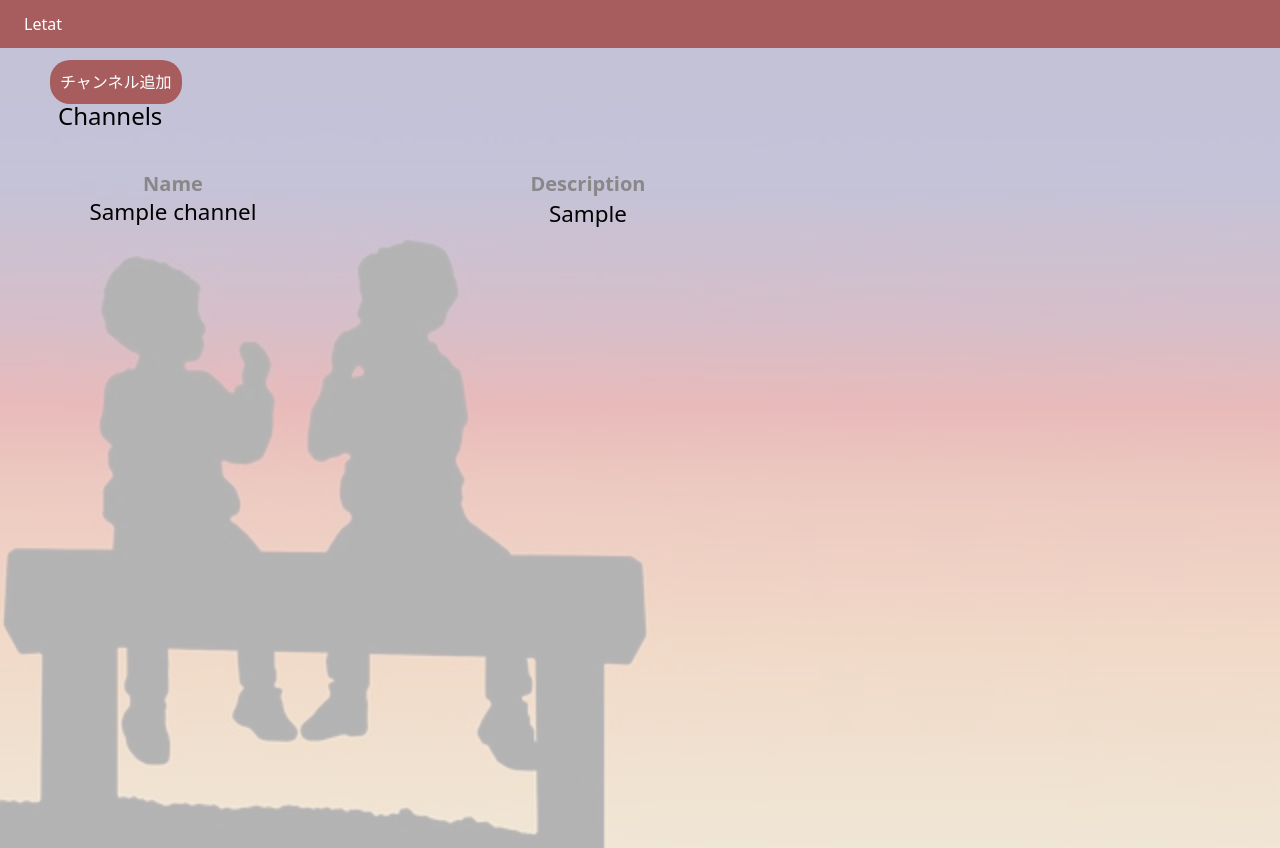
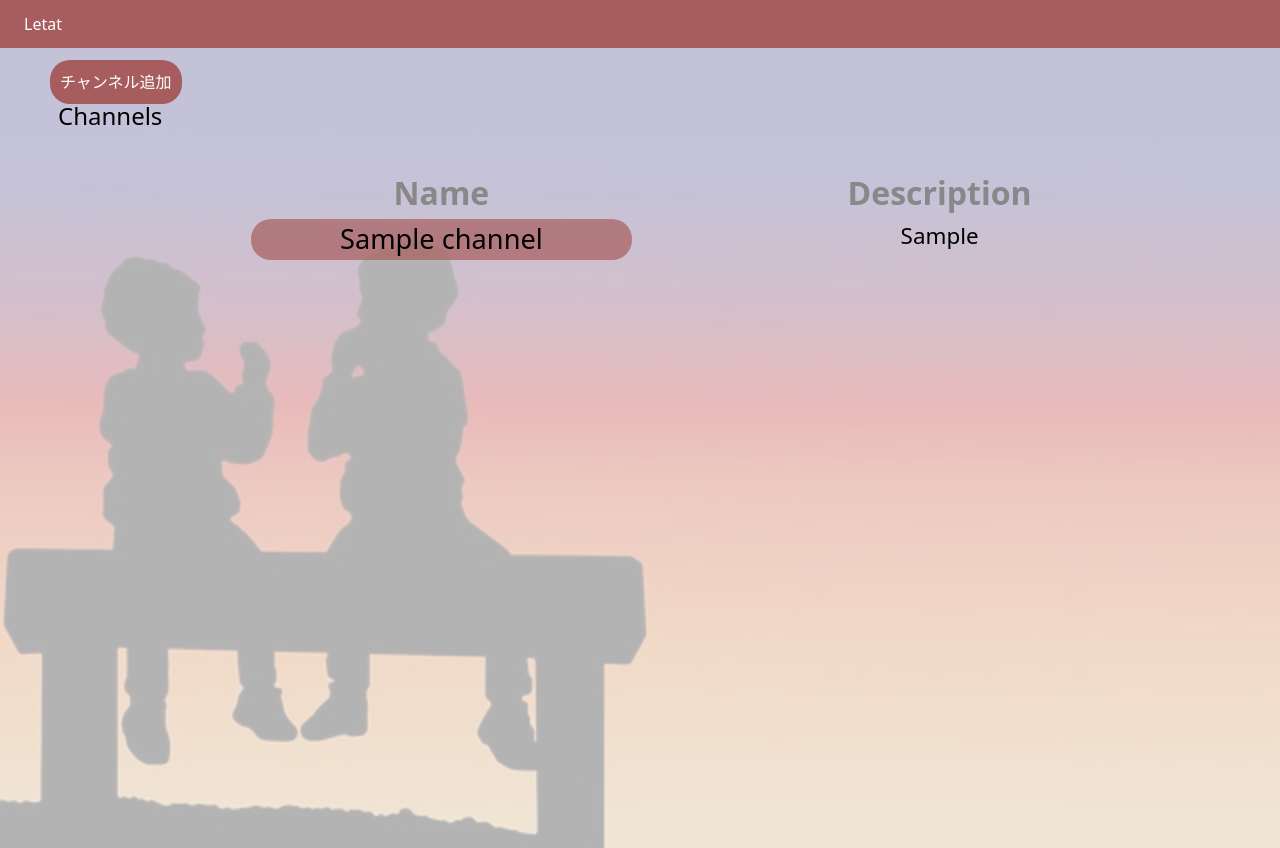
Before and after one commit to hackathon-team-e/chatapp, a Flask app: page / in a window 1280 px wide; the page is wider, and only the part inside the window is pictured. Run offline with Flask 2, Linux system fonts and the light colour scheme; the visitor is signed in with stand-in values (Sample User, id 1); tables that the repository leaves empty hold one stand-in row (values such as "Sample post"); some libraries are stand-ins or nearby versions.

Commit message:
チャンネル一覧画面微調整・ログイン画面名称変更

```diff
--- a/static/css/main.css
+++ b/static/css/main.css
@@ -1,3 +1,7 @@
+body {
+  overflow: hidden;
+}
+
 .main-container {
 background-image: url(../img/chat.jpeg);
 width: 100%;
@@ -20,38 +24,51 @@
   width: 100px;
 }
 
-#add-button {
+.btn {
   border-radius: 20px;
   background-color: #A75D5D;
   padding: 10px;
   text-decoration: none;
-  color: white;
+  color: #fff;
   position: relative;
   bottom: 24px;
   left: 50px;
 }
 
+.btn:hover {
+  background: #fff;
+  color: #A75D5D;
+}
+
 .channelname {
-  font-size: 20px;
   position: relative;
-  left: 60px;
+  left: 250px;
   top: 40px;
   text-decoration: none;
   display: inline-block;
-	font-size: 1.4em;
-	line-height: 1em;
-	width: 10em;
+	font-size: 1.7em;
+	width: 14em;
+  height: 1.5em;
 	text-align: center;
-  overflow-wrap: break-word;
   color: black;
+  transition-duration: .4s;
+  white-space: nowrap;
+  overflow: hidden;
+  text-overflow: ellipsis;
+  background-color: rgba(167,93,93,0.7);
+  border-radius: 20px;
+}
+
+.channelname:hover {
+  transform: scale(1.1);
 }
 
 
 .Name {
-  font-size: 20px;
+  font-size: 2em;
   position: relative;
   top: 40px;
-  left: 60px;
+  left: 250px;
   color: rgb(138, 135, 137);
 }
 
@@ -70,37 +87,45 @@
 	content: '\f1f8';
 }
 
+.delete:hover {
+  transform: scale(1.1);
+}
+
 .delete {
   font-size: 20px;
   position: relative;
-  left: 500px;
+  left: 580px;
   top: 40px;
   text-decoration: none;
   color: #A75D5D;
   display: inline-block;
   width: 130px;
   text-align: center;
+  transition-duration: .4s;
 }
 
 .description {
-  font-size: 20px;
+  font-size: 2em;
   position: relative;
   top: 40px;
-  left: 250px;
+  left: 400px;
   color: rgb(138, 135, 137);
+
 }
 
 .channel-description {
-  font-size: 20px;
+  font-size: 1.7em;
   position: relative;
-  left: 250px;
+  left: 400px;
   top: 40px;
   display: inline-block;
 	font-size: 1.4em;
-	line-height: 1em;
-	width: 10em;
+	width: 14em;
+  height: 1.5em;
 	text-align: center;
-  overflow-wrap: break-word;
+  white-space: nowrap;
+  overflow: hidden;
+  text-overflow: ellipsis;
 }
 
 /* ページネーション */
--- a/templates/login.html
+++ b/templates/login.html
@@ -17,7 +17,7 @@
   <div class="login-form-container signup-container">
     <div class="bg-toumei-img">
         <form action="/login" method="POST" class="login-form">
-          <div class="login-form-title">LOG IN</div>
+          <div class="login-form-title">LETAT</div>
           <input class="lg-login-input" type="email" placeholder="Email" name="email" />
           <input class="lg-login-input" type="password" placeholder="Password" name="password" />
           <input class="lg-login-button" type="submit" value="LOGIN">
```
